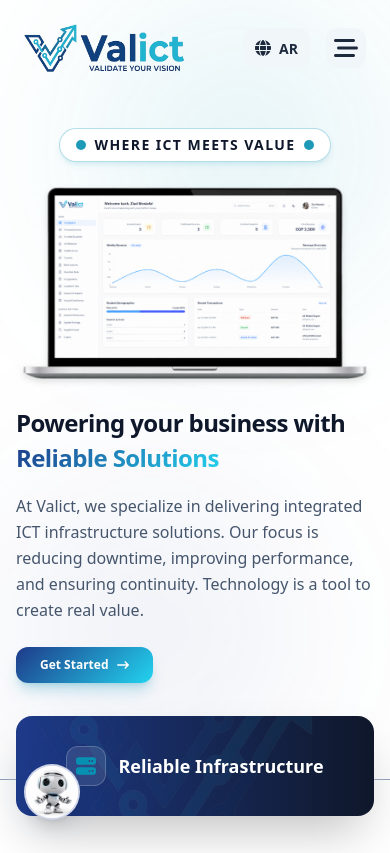
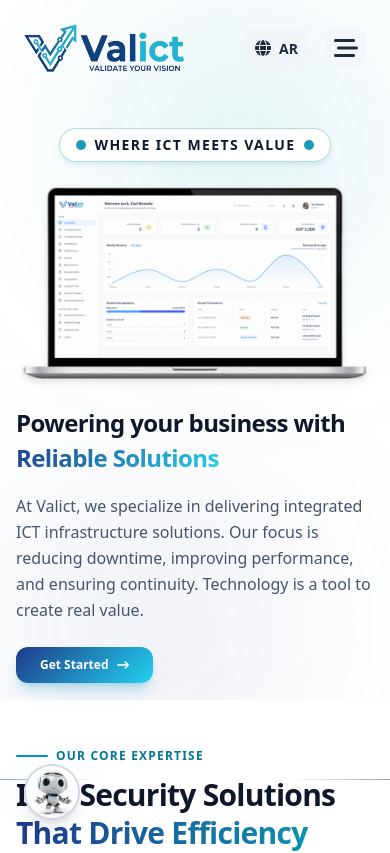
Before and after one commit to Tarek-Ali0/Valict, a Next.js app: page /en in a window 390 px wide. Shown: the top 853 px of the page. Built offline with nearby package versions, Linux system fonts and the light colour scheme.

Commit message:
Update StripBanner component for desktop visibility

```diff
--- a/src/components/StripBanner.tsx
+++ b/src/components/StripBanner.tsx
@@ -11,7 +11,6 @@ interface StripBannerProps {
 export function StripBanner({ lang }: StripBannerProps) {
   const isAr = lang === "ar";
 
-  // العناوين مع الأيقونات
   const highlights = isAr
     ? [
         { text: "أمن سيبراني متقدم", icon: FaShieldHalved },
@@ -25,7 +24,8 @@ export function StripBanner({ lang }: StripBannerProps) {
       ];
 
   return (
-    <section className="relative w-full transition-colors duration-300">
+    // إضافة hidden lg:block عشان يظهر في الديسكتوب بس
+    <section className="relative w-full transition-colors duration-300 hidden lg:block">
       <div className="max-w-[1600px] mx-auto px-4 sm:px-6 lg:px-8 py-4">
 
         {/* الشريط */}
```
